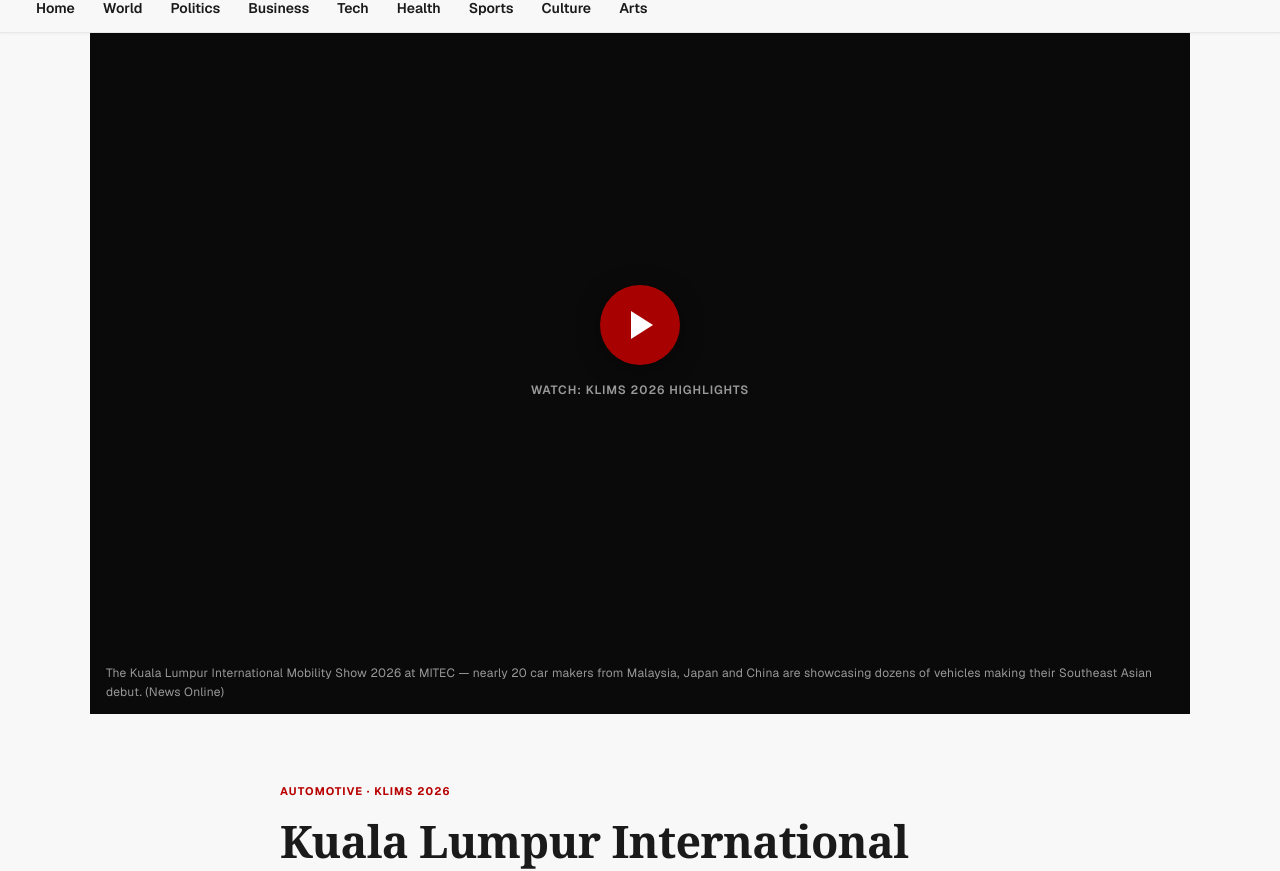
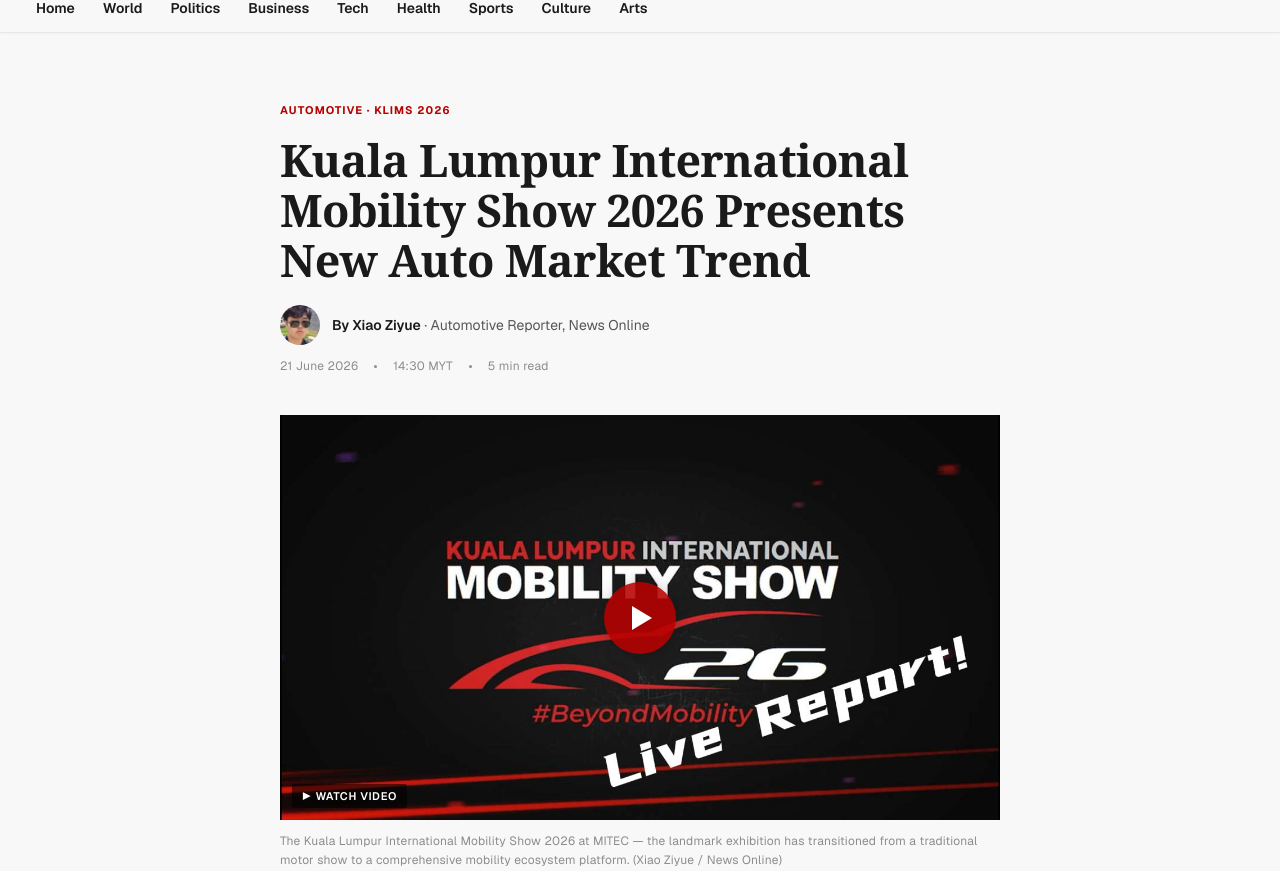
Before and after one commit to kgrpcsyfy6-bot/news-portal, a plain HTML site: page article-headline.html in a window 1280 px wide. Shown: the part 48-919 px from the top of the page. Drawn offline with Linux system fonts and the light colour scheme.

Commit message:
fix: integrate video into article flow — move below headline, use lead-cover as poster, 720px column width

```diff
--- a/article-headline.html
+++ b/article-headline.html
@@ -102,71 +102,75 @@
 .nav--open .site-nav__link { font-size: 18px; padding: 12px; }
 
 /* ==============================
-   VIDEO HERO — BBC-style video-led article
+   ARTICLE — INTEGRATED VIDEO HERO
    ============================== */
-.video-hero {
-  max-width: 1100px;
-  margin: 0 auto;
-  background: #000;
+.article-hero-video {
+  max-width: 720px;
+  margin: 0 auto 0;
   position: relative;
 }
-.video-hero__container {
+.article-hero-video__poster {
   position: relative;
-  padding-bottom: 56.25%; /* 16:9 */
-  background: #0a0a0a;
+  cursor: pointer;
+  overflow: hidden;
 }
-.video-hero__container iframe {
-  position: absolute; top: 0; left: 0;
-  width: 100%; height: 100%;
+.article-hero-video__poster img {
+  display: block;
+  width: 100%;
+  height: auto;
+  background: var(--c-bg-grey);
+}
+.article-hero-video__play {
+  position: absolute;
+  top: 50%; left: 50%;
+  transform: translate(-50%, -50%);
+  width: 72px; height: 72px;
+  border-radius: 50%;
+  background: rgba(184,0,0,0.88);
+  display: flex; align-items: center; justify-content: center;
+  transition: transform .2s, background .2s;
+  box-shadow: 0 2px 16px rgba(0,0,0,0.25);
+  pointer-events: none;
+}
+.article-hero-video__poster:hover .article-hero-video__play {
+  transform: translate(-50%, -50%) scale(1.08);
+  background: var(--c-red);
+}
+.article-hero-video__play::after {
+  content: '';
+  width: 0; height: 0;
+  border-left: 20px solid #fff;
+  border-top: 12px solid transparent;
+  border-bottom: 12px solid transparent;
+  margin-left: 4px;
+}
+.article-hero-video__label {
+  position: absolute;
+  bottom: 12px; left: 12px;
+  font-family: var(--font-mono);
+  font-size: 11px;
+  font-weight: 600;
+  letter-spacing: 0.06em;
+  text-transform: uppercase;
+  color: #fff;
+  background: rgba(0,0,0,0.55);
+  padding: 4px 10px;
+  border-radius: 2px;
+  pointer-events: none;
+}
+.article-hero-video iframe {
+  display: block;
+  width: 100%;
+  aspect-ratio: 16 / 9;
   border: 0;
 }
-.video-hero__placeholder {
-  position: absolute; top: 0; left: 0;
-  width: 100%; height: 100%;
-  display: flex; flex-direction: column;
-  align-items: center; justify-content: center;
-  background: #0a0a0a;
-  cursor: pointer;
-  transition: background .3s;
-}
-.video-hero__placeholder:hover { background: #1a1a1a; }
-.video-hero__play-btn {
-  width: 80px; height: 80px;
-  border-radius: 50%;
-  background: rgba(184,0,0,0.9);
-  display: flex; align-items: center; justify-content: center;
-  transition: transform .2s, background .2s;
-  box-shadow: 0 4px 24px rgba(0,0,0,0.4);
-}
-.video-hero__placeholder:hover .video-hero__play-btn {
-  transform: scale(1.08);
-  background: var(--c-red);
-}
-.video-hero__play-btn::after {
-  content: '';
-  width: 0; height: 0;
-  border-left: 22px solid #fff;
-  border-top: 14px solid transparent;
-  border-bottom: 14px solid transparent;
-  margin-left: 4px;
-}
-.video-hero__label {
-  margin-top: 16px;
-  font-family: var(--font-mono);
-  font-size: 12px;
-  font-weight: 600;
-  letter-spacing: 0.08em;
-  text-transform: uppercase;
-  color: #999;
-}
-.video-hero__caption {
-  padding: 12px 16px;
+.article-hero-video__caption {
+  margin: 12px 0 0;
   font-family: var(--font-mono);
   font-size: 12px;
   line-height: 1.6;
-  color: #999;
+  color: var(--c-text-light);
   letter-spacing: 0.02em;
-  background: #0a0a0a;
 }
 
 /* ==============================
@@ -225,23 +229,7 @@
 }
 .article-meta .dot { width: 3px; height: 3px; border-radius: 50%; background: var(--c-text-light); }
 
-/* ==============================
-   ARTICLE — HERO IMAGE
-   ============================== */
-.article-hero-img {
-  max-width: 1100px;
-  margin: 0 auto 0;
-}
-.article-hero-img img { display: block; width: 100%; height: auto; background: var(--c-bg-grey); }
-.article-hero-caption {
-  max-width: 720px;
-  margin: 12px auto 48px;
-  font-family: var(--font-mono);
-  font-size: 12px;
-  line-height: 1.6;
-  color: var(--c-text-light);
-  letter-spacing: 0.02em;
-}
+/* Hero image styles removed — replaced by .article-hero-video above */
 
 /* ==============================
    ARTICLE — INLINE IMAGE
@@ -509,7 +497,7 @@
 .article-reveal { opacity: 0; transform: translateY(16px); transition: opacity 0.5s ease, transform 0.5s ease; }
 .article-reveal--visible { opacity: 1; transform: translateY(0); }
 /* Image fade-in */
-.article-hero-img img, .article-inline-img img { transition: opacity 0.3s ease; }
+.article-hero-video__poster img, .article-inline-img img { transition: opacity 0.3s ease; }
 @media (prefers-reduced-motion: reduce) { *, *::before, *::after { animation-duration: .01ms !important; transition-duration: .01ms !important; } }
 </style>
 </head>
@@ -567,19 +555,6 @@
 </header>
 
 <main>
-  <!-- ===== VIDEO HERO ===== -->
-  <figure class="video-hero" id="video-hero" data-od-id="video-hero">
-    <div class="video-hero__container">
-      <div class="video-hero__placeholder" id="video-placeholder" onclick="loadVideo()" title="Click to play video">
-        <div class="video-hero__play-btn"></div>
-        <span class="video-hero__label">Watch: KLIMS 2026 Highlights</span>
-      </div>
-    </div>
-    <figcaption class="video-hero__caption">
-      The Kuala Lumpur International Mobility Show 2026 at MITEC — nearly 20 car makers from Malaysia, Japan and China are showcasing dozens of vehicles making their Southeast Asian debut. (News Online)
-    </figcaption>
-  </figure>
-
   <!-- ===== MASTHEAD ===== -->
   <div class="wrap">
     <header class="article-masthead article-reveal" data-od-id="masthead">
@@ -597,13 +572,17 @@
     </header>
   </div>
 
-  <!-- ===== HERO IMAGE ===== -->
-  <figure class="article-hero-img" data-od-id="hero-image">
-    <img src="images/news/lead-cover.jpg" alt="KLIMS 2026 exhibition hall at MITEC with concept cars on display" loading="eager">
+  <!-- ===== INTEGRATED VIDEO HERO ===== -->
+  <figure class="article-hero-video" id="article-hero-video" data-od-id="hero-video">
+    <div class="article-hero-video__poster" id="video-poster" onclick="loadVideo()" title="Click to play KLIMS 2026 video">
+      <img src="images/news/lead-cover.jpg" alt="KLIMS 2026 exhibition hall at MITEC with concept cars on display" loading="eager">
+      <div class="article-hero-video__play"></div>
+      <span class="article-hero-video__label">▶ Watch Video</span>
+    </div>
+    <figcaption class="article-hero-video__caption article-reveal">
+      The Kuala Lumpur International Mobility Show 2026 at MITEC — the landmark exhibition has transitioned from a traditional motor show to a comprehensive mobility ecosystem platform. (Xiao Ziyue / News Online)
+    </figcaption>
   </figure>
-  <figcaption class="article-hero-caption article-reveal">
-    The Kuala Lumpur International Mobility Show 2026 at MITEC — the landmark exhibition has transitioned from a traditional motor show to a comprehensive mobility ecosystem platform. (Xiao Ziyue / News Online)
-  </figcaption>
 
   <!-- ===== ARTICLE BODY ===== -->
   <div class="wrap">
@@ -763,16 +742,15 @@
 
   /* ===== VIDEO LOADER ===== */
   window.loadVideo = function(){
-    var container = document.querySelector('.video-hero__container');
-    var ph = document.getElementById('video-placeholder');
-    if (!ph) return;
+    var poster = document.getElementById('video-poster');
+    if (!poster) return;
     var iframe = document.createElement('iframe');
     iframe.src = 'https://www.youtube-nocookie.com/embed/Kq8Ot5ghe6g?autoplay=1&rel=0&modestbranding=1';
     iframe.title = 'KLIMS 2026 Highlights';
     iframe.allow = 'accelerometer; autoplay; clipboard-write; encrypted-media; gyroscope; picture-in-picture';
     iframe.allowFullscreen = true;
     iframe.setAttribute('loading', 'lazy');
-    container.replaceChild(iframe, ph);
+    poster.parentNode.replaceChild(iframe, poster);
   };
 
   function escapeHTML(s) { var d = document.createElement('div'); d.textContent = s; return d.innerHTML; }
@@ -816,7 +794,7 @@
   });
 
   /* Image fade-in on load */
-  document.querySelectorAll(".article-hero-img img, .article-inline-img img").forEach(function(img){
+  document.querySelectorAll(".article-hero-video__poster img, .article-inline-img img").forEach(function(img){
     if (img.complete) { img.style.opacity = "1"; }
     else { img.style.opacity = "0"; img.addEventListener("load", function(){ this.style.opacity = "1"; }); }
   });
```
